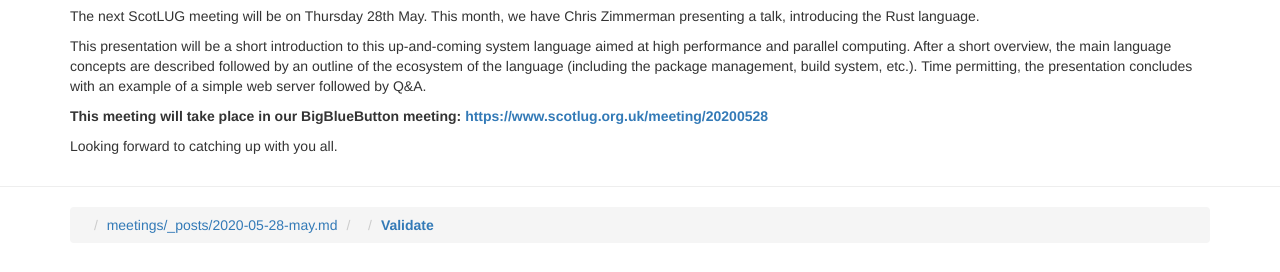
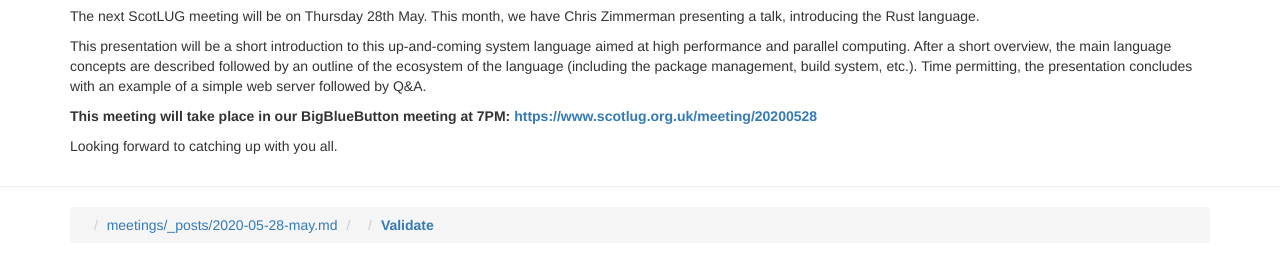
Before and after one commit to ScotLUG/scotlug.github.io, a Jekyll site: the page built from meetings/_posts/2020-05-28-may.md, in a window 1280 px wide. Shown: the part 206-478 px from the top of the page. Built offline with Jekyll 4.4.1, drawn with Linux system fonts in a browser that asks for light colours; nearby versions of some CDN libraries; library files that are not in the unit come from our copies.

Commit message:
BBB Details

```diff
--- a/meetings/_posts/2020-05-28-may.md
+++ b/meetings/_posts/2020-05-28-may.md
@@ -6,6 +6,6 @@
 
 This presentation will be a short introduction to this up-and-coming system language aimed at high performance and parallel computing. After a short overview, the main language concepts are described followed by an outline of the ecosystem of the language (including the package management, build system, etc.). Time permitting, the presentation concludes with an example of a simple web server followed by Q&A.
 
-<strong>This meeting will take place in our BigBlueButton meeting: <a href="https://www.scotlug.org.uk/meeting/20200528">https://www.scotlug.org.uk/meeting/20200528</a></strong>
+<strong>This meeting will take place in our BigBlueButton meeting at 7PM: <a href="https://www.scotlug.org.uk/meeting/20200528">https://www.scotlug.org.uk/meeting/20200528</a></strong>
 
 Looking forward to catching up with you all.
```
